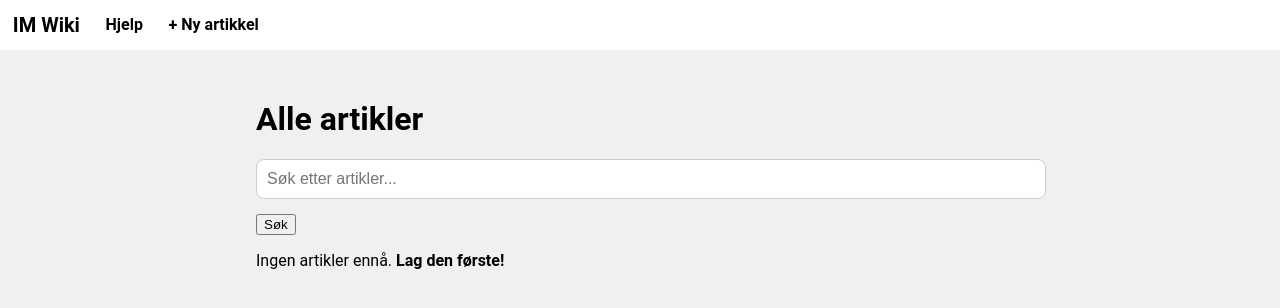
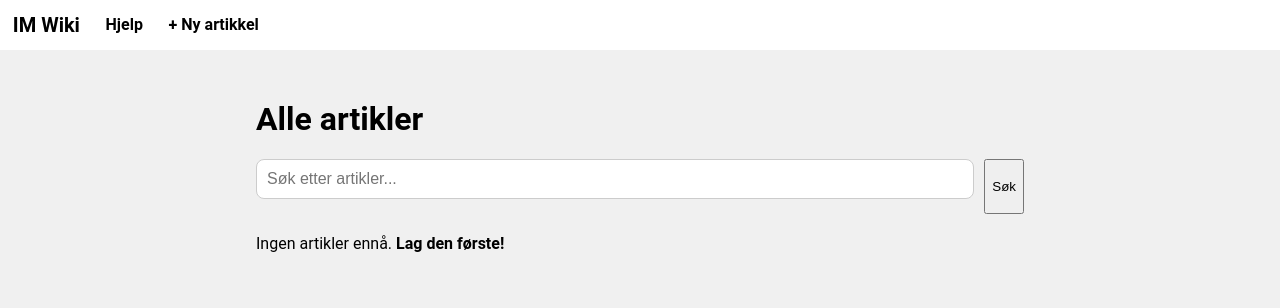
Before and after one commit to Rapzii/IM_Wiki, a Flask app: template Templates/forside.html in a window 1280 px wide. Shown: the top 308 px of the page. Run offline with Flask 3, Linux system fonts and the light colour scheme; the template is opened without the code that fills it, so the values that code supplies are empty; parts of the project's set-up code (start-up, migrations or seed data) failed here and were passed over.

Commit message:
tester enkel css kode for å se om de funker

```diff
--- a/static/style.css
+++ b/static/style.css
@@ -94,3 +94,12 @@ input, textarea {
 
 
 /* kode søkefelt css */
+.sok {
+    display: flex;
+    gap: 10px;
+    margin-bottom: 20px;
+}
+
+.sok input {
+    flex: 1;
+}
```
